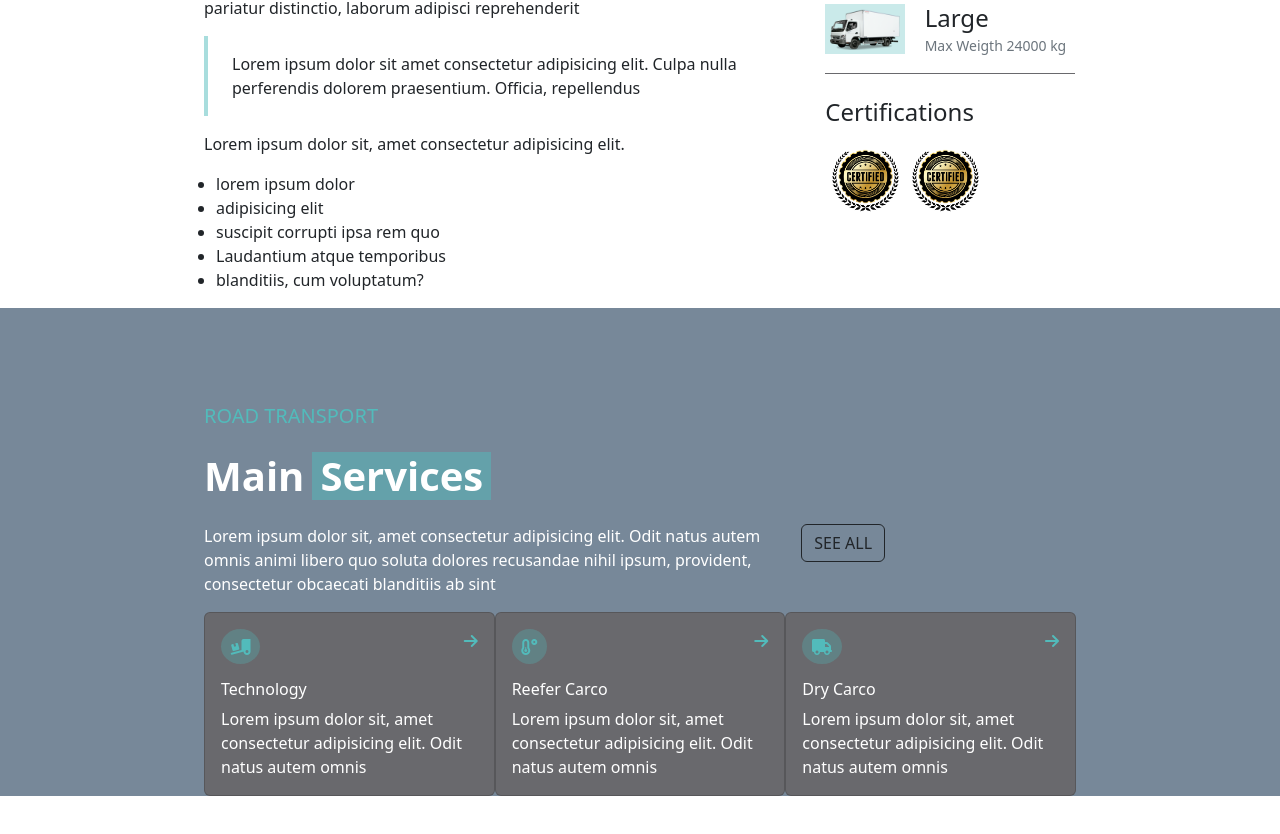
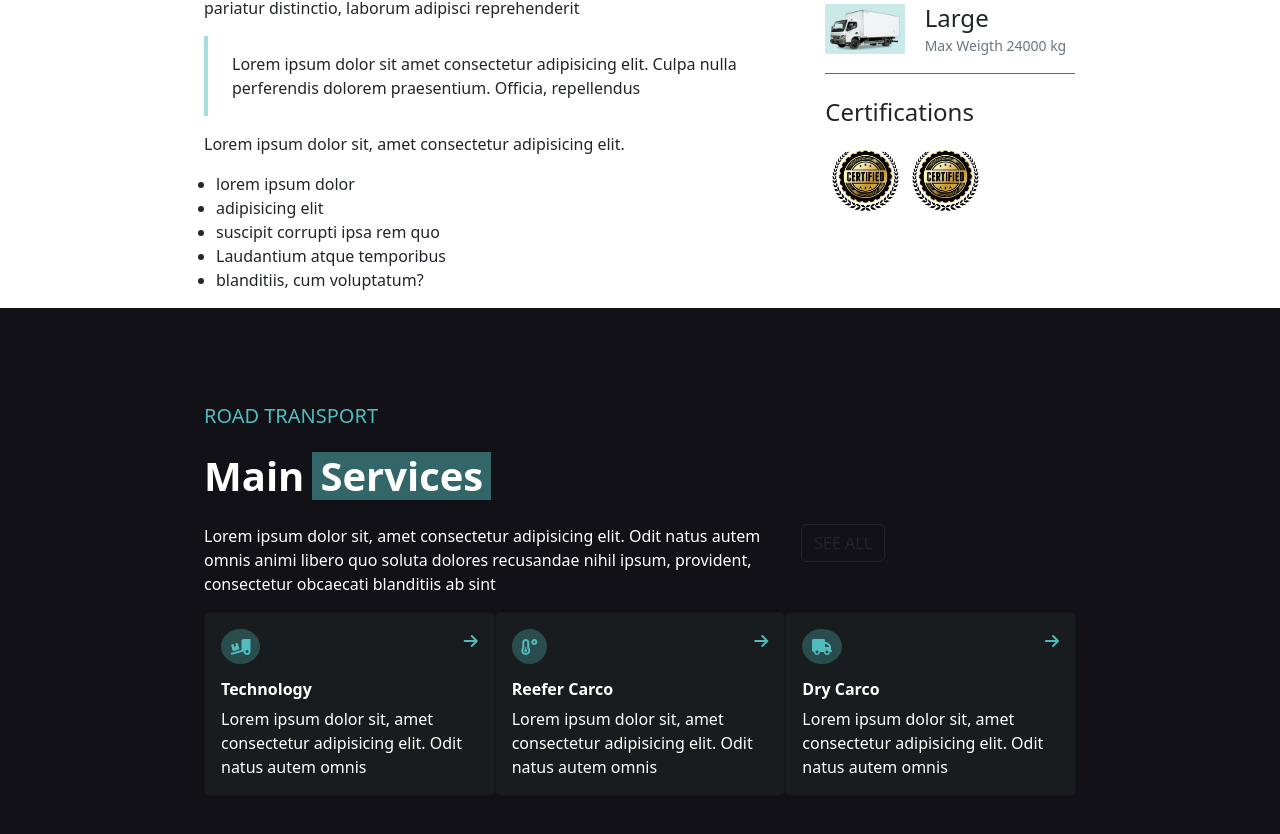
Before and after one commit to grossiValentina/proj-html-vuejs, a Vue app: page / in a window 1280 px wide. Shown: the part 1142-1976 px from the top of the page. Before the commit the page ends 1938 px from the top, so only its background shows below. Built offline with nearby package versions, Linux system fonts and the light colour scheme.

Commit message:
add: seconda sezione main

```diff
--- a/src/components/SectionMain2.vue
+++ b/src/components/SectionMain2.vue
@@ -60,7 +60,7 @@ export default {
             </div>
 
             <!-- cards main services  -->
-            <div class="d-flex justify-content-between">
+            <div class="d-flex justify-content-between section-card">
 
                 <div v-for="item in card" class="card" style="width: 19rem;">
                     <div class="card-body">
@@ -69,31 +69,11 @@ export default {
                             <a href=""><i class="arrow fa-solid fa-arrow-right"></i></a>
                         </div>
 
-                        <h6 class="card-title pt-3">{{ item.title }}</h6>
+                        <h6 class="card-title pt-3 fw-bold">{{ item.title }}</h6>
                         <p class="card-text">{{ item.content }}</p>
                     </div>
                 </div>
             </div>
-
-                <!-- <div class="card" style="width: 19rem;">
-                    <div class="card-body">
-                        <i class="fa-solid fa-temperature-low"></i>
-                        <h6 class="card-title">titolo</h6>
-                        <p class="card-text">paragrafo</p>
-                    </div>
-                </div>
-
-                <div class="card" style="width: 19rem;">
-                    <div class="card-body">
-                        <i class="fa-solid fa-truck"></i>
-                        <h6 class="card-title">titolo</h6>
-                        <p class="card-text">paragrafo</p>
-                    </div>
-                </div>-->
-
-
-
-
         </div>
     </section>
 </template>
@@ -105,7 +85,7 @@ export default {
 
 .wrapper {
     width: 100%;
-    background-color: lightslategray;
+    background-color: $Woodsmoke;
     padding-top: 6rem;
 }
 
@@ -126,8 +106,13 @@ p {
     color: $White;
 };
 
+.section-card{
+    padding-bottom: 5rem;
+}
+
 .card{
-    background-color: $MidGray;
+    background-color: $Shark;
+
     h6{
         color: $White;
     };
```
